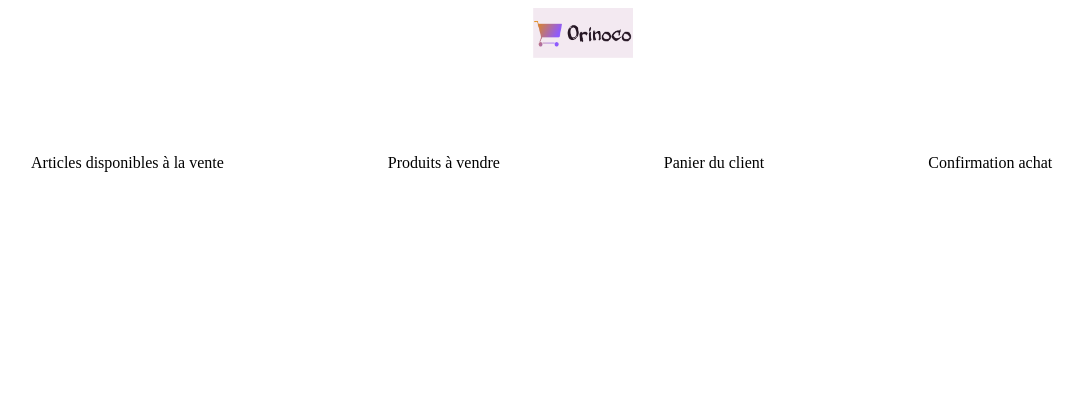
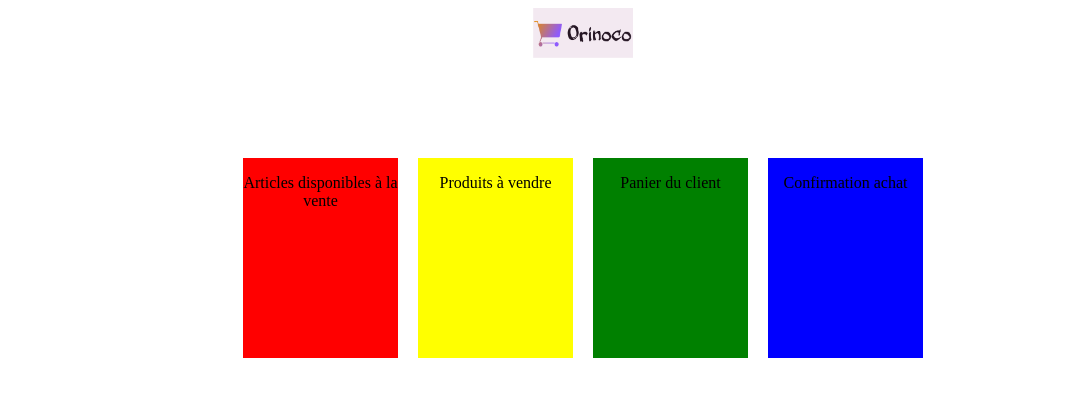
Before and after one commit to SOW-tech/Projet5-Site-e-commerce, a plain HTML site: page index.html in a window 1280 px wide. Shown: the whole page, without its empty margins (57-1139 px from the left). Drawn offline with Linux system fonts and the light colour scheme.

Commit message:
conception des carrés

```diff
--- a/commerce.css
+++ b/commerce.css
@@ -1,5 +1,37 @@
 a {
 	text-decoration: none;
+	margin: 10px;
+	width: 300px;
+	height: 200px;
+	margin-top: 100px;
+}
+
+a.articlesdispo {
+	background-color: red;
+}
+
+a.produits {
+	background-color: yellow;
+}
+
+a.panier {
+	background-color: green;
+}
+
+a.confirmation {
+	background-color: blue;
+}
+
+.container {
+	max-width: 700px;
+	margin-left: auto;
+	margin-right: auto;
+}
+
+section.liens{
+	display: flex;
+	flex-flow:
+	padding-top: 100px;
 }
 
 img.logo {
@@ -10,8 +42,6 @@ margin-right: auto;
 
 p {
 	text-align: center;
-	display: inline-block;
-	padding: 80px;
 	color: black;
 }
 img {
--- a/index.html
+++ b/index.html
@@ -13,14 +13,14 @@
 			</img>
 		</header>
 
-    <section>
-    	<a class="articles disponibles" href="articles.html">
+    <section class="liens">
+    	<a class="articlesdispo" href="articles.html">
     		<p>Articles disponibles à la vente</p>
     	</a>
-		<a class="Produits" href="produits.html">
+		<a class="produits" href="produits.html">
 			<p>Produits à vendre</p>
 		</a>
-		<a class="Panier" href="panier.html">
+		<a class="panier" href="panier.html">
 			<p>Panier du client</p>
 		</a>
 		<a class="confirmation" href="confirmation.html">
```
Also changed, not shown: Panier.html (+8 -0 lines), articles.html (+2 -0 lines), confirmation.html (+9 -1 lines), produits.html (+8 -0 lines), 2 other files.
